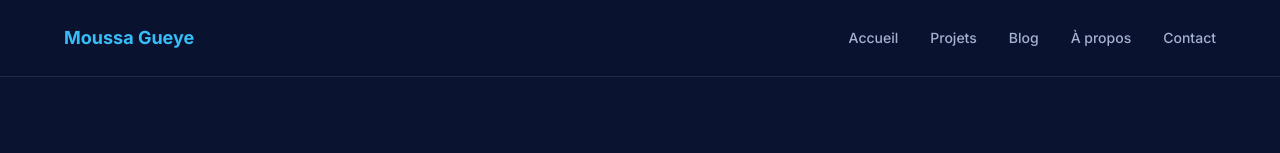
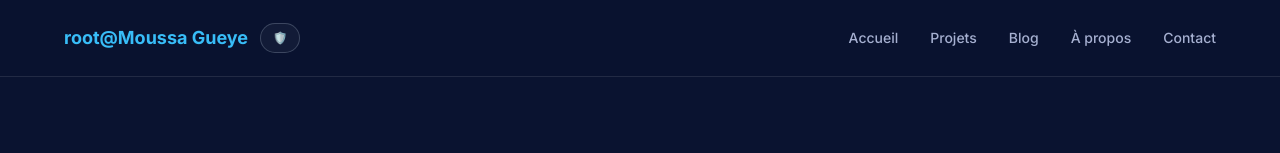
Before and after one commit to moussa04gueye/My-Portfolio, an Angular app in the folder frontend/: page /admin/login in a window 1280 px wide. Shown: the top 153 px of the page. Built offline with nearby package versions, Linux system fonts and the light colour scheme.

Commit message:
after that my render restart contener

```diff
--- a/frontend/src/app/shared/components/navbar/navbar.component.css
+++ b/frontend/src/app/shared/components/navbar/navbar.component.css
@@ -12,12 +12,40 @@
   align-items: center;
   justify-content: space-between;
   height: 76px;
+  gap: 1rem;
+}
+
+.navbar__brand-group {
+  display: flex;
+  align-items: center;
+  gap: 0.75rem;
 }
 
 .navbar__brand {
   font-weight: var(--fw-bold);
   font-size: var(--fs-lg);
   color: var(--color-accent);
+}
+
+.navbar__theme-toggle {
+  display: inline-flex;
+  align-items: center;
+  justify-content: center;
+  padding: 0.45rem 0.75rem;
+  border: 1px solid rgba(148, 163, 184, 0.32);
+  border-radius: 999px;
+  background: rgba(255, 255, 255, 0.04);
+  color: var(--color-text);
+  font-size: 0.72rem;
+  font-weight: 600;
+  cursor: pointer;
+  transition: transform var(--transition), border-color var(--transition), background var(--transition);
+}
+
+.navbar__theme-toggle:hover {
+  transform: translateY(-1px);
+  border-color: rgba(56, 189, 248, 0.5);
+  background: rgba(56, 189, 248, 0.08);
 }
 
 .navbar__links {
--- a/frontend/src/app/shared/components/navbar/navbar.component.html
+++ b/frontend/src/app/shared/components/navbar/navbar.component.html
@@ -1,6 +1,17 @@
 <header class="navbar">
   <div class="container navbar__inner">
-    <a routerLink="/" class="navbar__brand" (click)="closeMenu()">Moussa Gueye</a>
+    <div class="navbar__brand-group">
+      <a routerLink="/" class="navbar__brand" (click)="closeMenu()">root@Moussa Gueye</a>
+
+      <button
+        type="button"
+        class="navbar__theme-toggle"
+        (click)="toggleTheme()"
+        [attr.aria-label]="theme() === 'dark' ? 'Activer le thème clair' : 'Revenir au thème sombre'"
+      >
+        {{ theme() === 'dark' ? '🛡️' : '' }}
+      </button>
+    </div>
 
     <nav class="navbar__links" [class.navbar__links--open]="isMenuOpen()">
       @for (link of links; track link.path) {
--- a/frontend/src/app/shared/components/navbar/navbar.component.ts
+++ b/frontend/src/app/shared/components/navbar/navbar.component.ts
@@ -11,6 +11,7 @@ import { RouterLink, RouterLinkActive } from '@angular/router';
 })
 export class NavbarComponent {
   isMenuOpen = signal(false);
+  theme = signal<'dark' | 'light'>('dark');
 
   links = [
     { path: '/', label: 'Accueil' },
@@ -20,6 +21,12 @@ export class NavbarComponent {
     { path: '/contact', label: 'Contact' },
   ];
 
+  constructor() {
+    const savedTheme = typeof localStorage !== 'undefined' ? localStorage.getItem('theme') : null;
+    const initialTheme = savedTheme === 'light' ? 'light' : 'dark';
+    this.setTheme(initialTheme, false);
+  }
+
   toggleMenu(): void {
     this.isMenuOpen.update((v) => !v);
   }
@@ -27,4 +34,18 @@ export class NavbarComponent {
   closeMenu(): void {
     this.isMenuOpen.set(false);
   }
+
+  toggleTheme(): void {
+    const nextTheme = this.theme() === 'dark' ? 'light' : 'dark';
+    this.setTheme(nextTheme, true);
+  }
+
+  private setTheme(mode: 'dark' | 'light', persist = true): void {
+    this.theme.set(mode);
+    document.body.setAttribute('data-theme', mode);
+
+    if (persist && typeof localStorage !== 'undefined') {
+      localStorage.setItem('theme', mode);
+    }
+  }
 }
--- a/frontend/src/styles.css
+++ b/frontend/src/styles.css
@@ -1,6 +1,3 @@
-/* ==========================================================================
-   Design System — Portfolio dark corporate (fond marine, accent électrique)
-   ========================================================================== */
 
 :root {
   /* Couleurs — fond sombre marine + accent bleu électrique lumineux */
@@ -92,6 +89,27 @@ body {
   color: var(--color-text);
   background: var(--color-bg);
   -webkit-font-smoothing: antialiased;
+}
+
+body[data-theme='light'] {
+  --color-bg: #edf4ff;
+  --color-bg-alt: #e6eeff;
+  --color-surface: #ffffff;
+  --color-border: rgba(15, 23, 42, 0.09);
+
+  --color-accent: #0f6fff;
+  --color-accent-2: #4f46e5;
+  --color-accent-hover: #005ce6;
+  --color-accent-glow: rgba(79, 70, 229, 0.18);
+
+  --color-text: #0f172a;
+  --color-text-muted: #475569;
+  --color-text-light: #64748b;
+
+  --color-primary: #0f172a;
+  --color-white: #ffffff;
+  --color-success: #10b981;
+  --color-danger: #ef4444;
 }
 
 h1, h2, h3, h4, h5, h6 {
```
Also changed, not shown: 1 other file (tests, documents, lock files or other folders).
